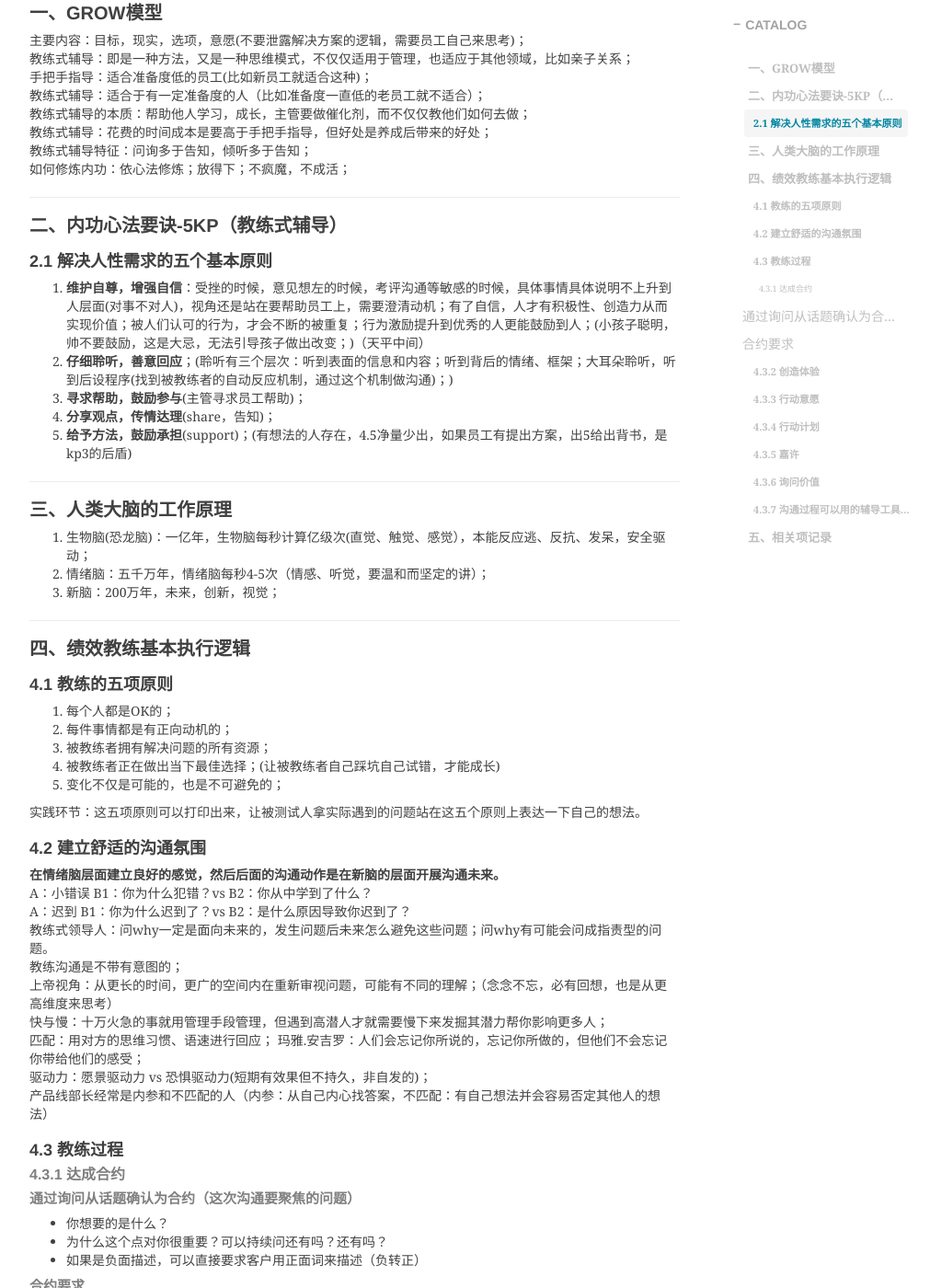
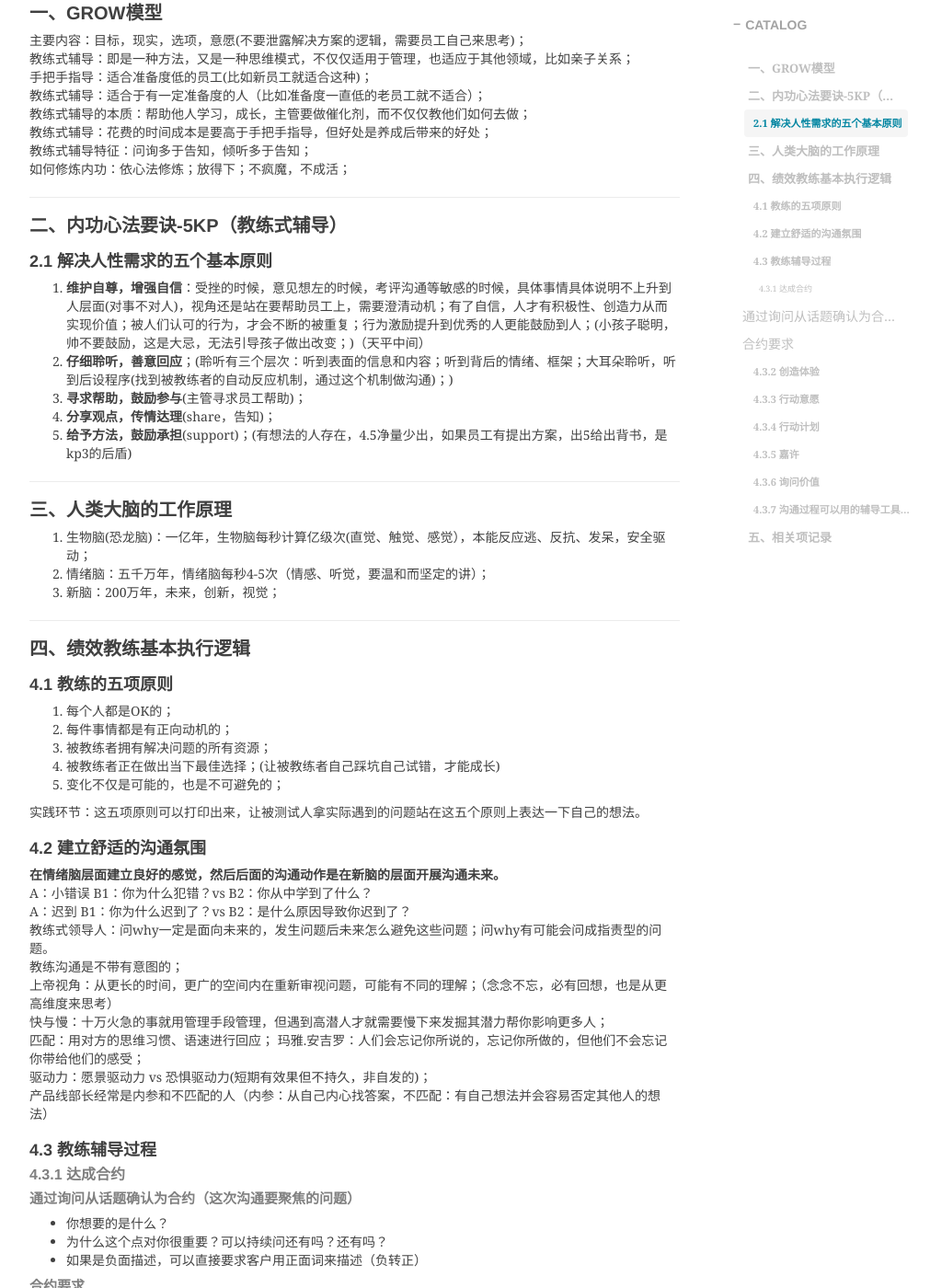
Before and after one commit to shihai1991/shihai1991.github.io, a Jekyll site: the page built from _posts/2022-08-21-教练式辅导.md, in a window 1280 px wide and 1400 px high, scrolled down 512 px. Shown: the whole window at 92% size, without its empty margins (233-1244 px from the left). Built offline with Jekyll 4.4.1, drawn with Linux system fonts in a browser that asks for light colours; nearby versions of some CDN libraries; comment, search, counter and statistics services are not loaded.

Commit message:
Update 2022-08-21-教练式辅导.md

```diff
--- a/_posts/2022-08-21-教练式辅导.md
+++ b/_posts/2022-08-21-教练式辅导.md
@@ -54,7 +54,7 @@ A：迟到 B1：你为什么迟到了？vs B2：是什么原因导致你迟到
 驱动力：愿景驱动力 vs 恐惧驱动力(短期有效果但不持久，非自发的)；
 产品线部长经常是内参和不匹配的人（内参：从自己内心找答案，不匹配：有自己想法并会容易否定其他人的想法）
 
-### 4.3 教练过程
+### 4.3 教练辅导过程
 #### 4.3.1 达成合约
 ##### 通过询问从话题确认为合约（这次沟通要聚焦的问题）
 - 你想要的是什么？
```
